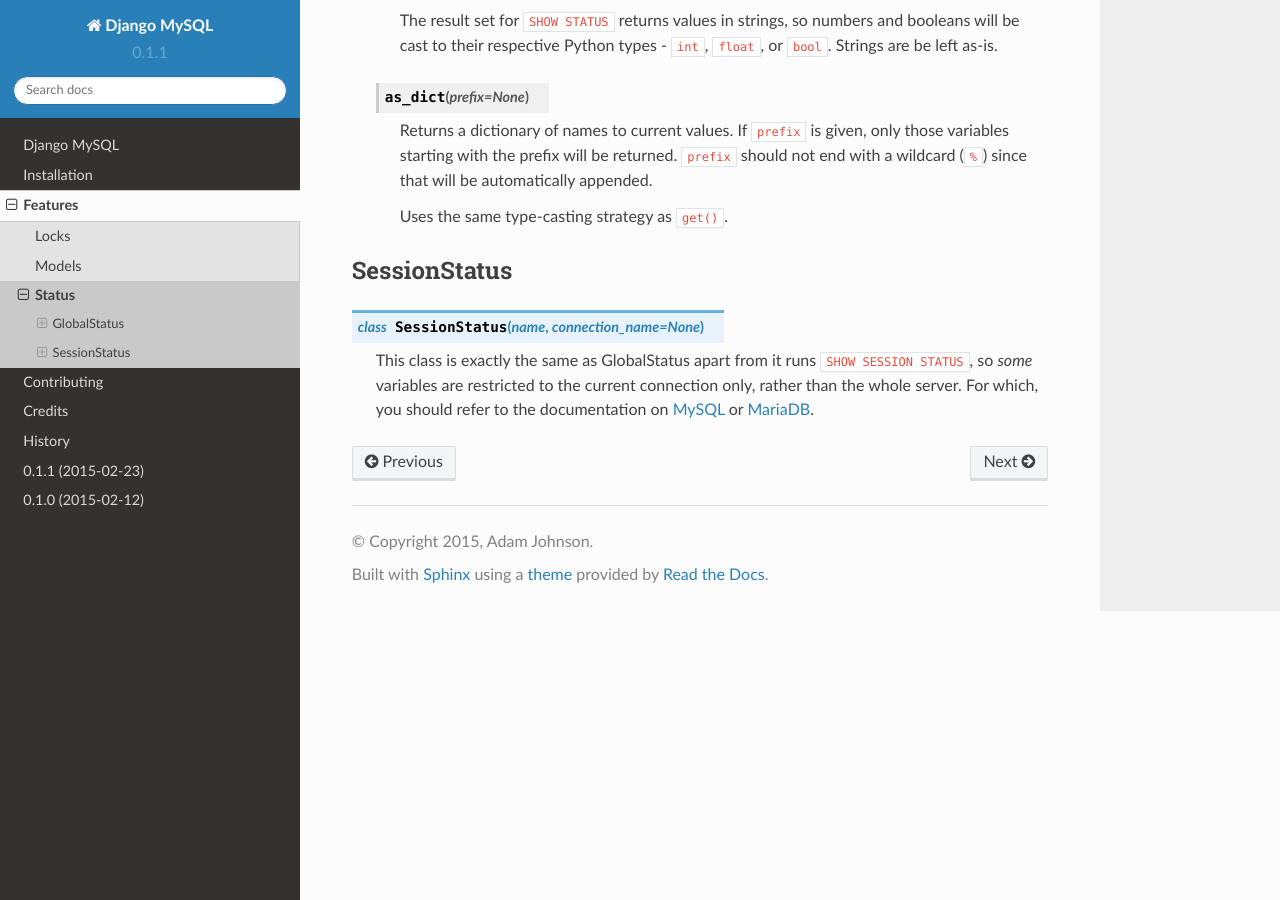
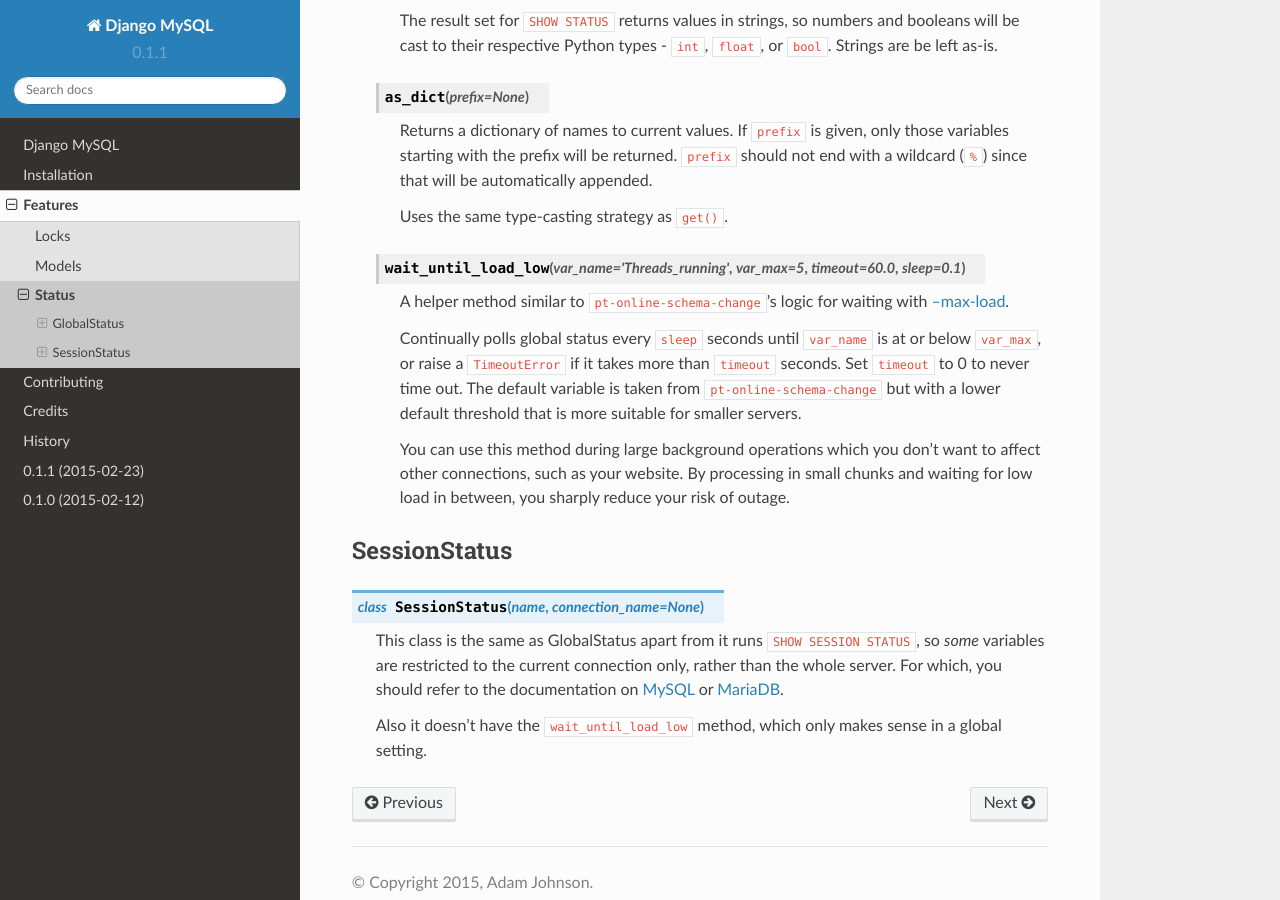
Before and after one commit to adamchainz/django-mysql, a Sphinx documentation site: the page built from docs/status.rst, in a window 1280 px wide and 900 px high, scrolled down 843 px. Built offline with Sphinx 7.4.7 and the Read the Docs theme 2.0.0, drawn with Linux system fonts in a browser that asks for light colours.

Commit message:
Add wait_until_load_low method to GlobalStatus

```diff
--- a/docs/locks.rst
+++ b/docs/locks.rst
@@ -23,7 +23,8 @@
 
     Basic usage::
 
-        from django_mysql.locks import Lock, TimeoutError
+        from django_mysql.exceptions import TimeoutError
+        from django_mysql.locks import Lock
 
         try:
             with Lock('my_unique_name', acquire_timeout=2.0):
--- a/docs/status.rst
+++ b/docs/status.rst
@@ -56,15 +56,36 @@
 
         Uses the same type-casting strategy as ``get()``.
 
+    .. method:: wait_until_load_low(var_name='Threads_running', var_max=5, \
+                                    timeout=60.0, sleep=0.1)
+
+        A helper method similar to ``pt-online-schema-change``'s logic for
+        waiting with `--max-load <http://www.percona.com/doc/percona-toolkit/2.1/pt-online-schema-change.html#cmdoption-pt-online-schema-change--max-load>`_.
+
+        Continually polls global status every ``sleep`` seconds until
+        ``var_name`` is at or below ``var_max``, or raise a ``TimeoutError`` if
+        it takes more than ``timeout`` seconds. Set ``timeout`` to 0 to never
+        time out. The default variable is taken from
+        ``pt-online-schema-change`` but with a lower default threshold that is
+        more suitable for smaller servers.
+
+        You can use this method during large background operations which you
+        don't want to affect other connections, such as your website. By
+        processing in small chunks and waiting for low load in between, you
+        sharply reduce your risk of outage.
+
 
 SessionStatus
 -------------
 
 .. class:: SessionStatus(name, connection_name=None)
 
-    This class is exactly the same as GlobalStatus apart from it runs
+    This class is the same as GlobalStatus apart from it runs
     ``SHOW SESSION STATUS``, so *some* variables are restricted to the current
     connection only, rather than the whole server. For which, you should refer
     to the documentation on
     `MySQL <http://dev.mysql.com/doc/refman/5.6/en/show-status.html>`_ or
     `MariaDB <https://mariadb.com/kb/en/mariadb/show-status/>`_.
+
+    Also it doesn't have the ``wait_until_load_low`` method, which only makes
+    sense in a global setting.
```
Also changed, not shown: 5 other files.
